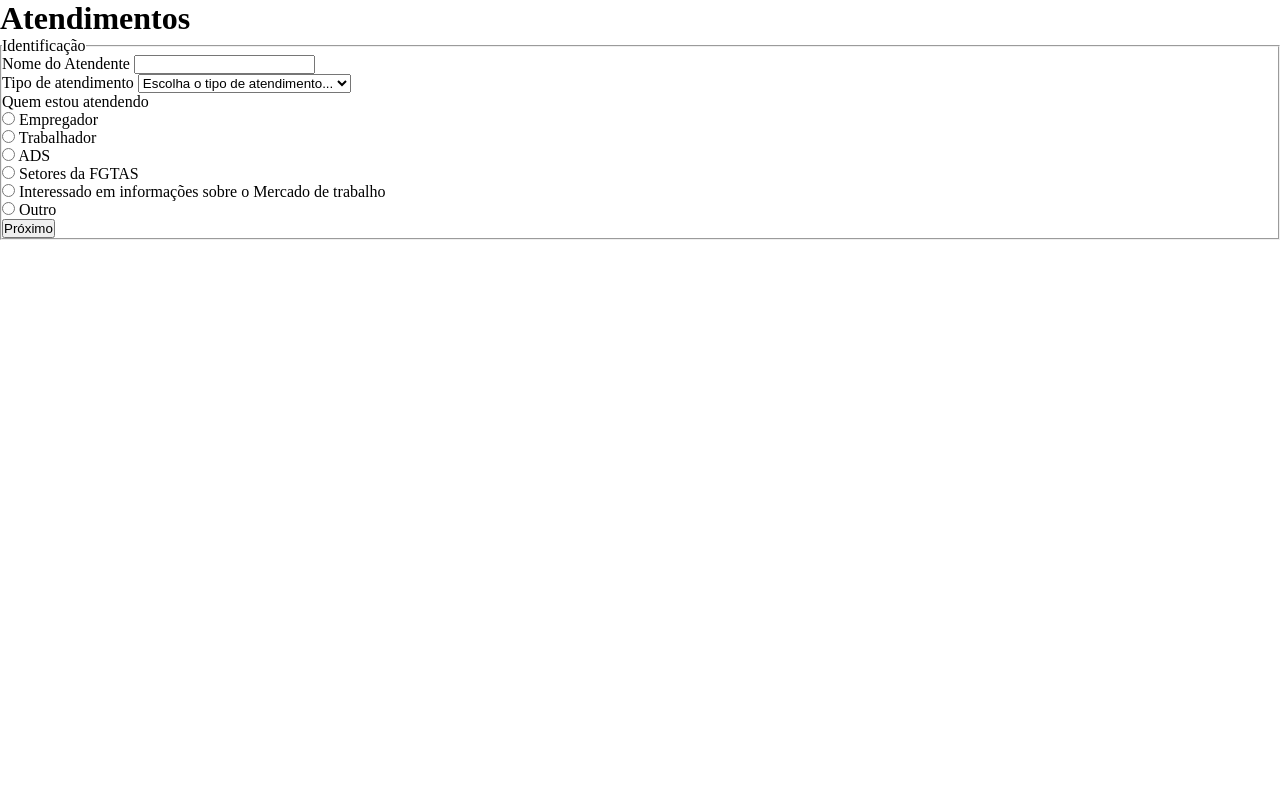
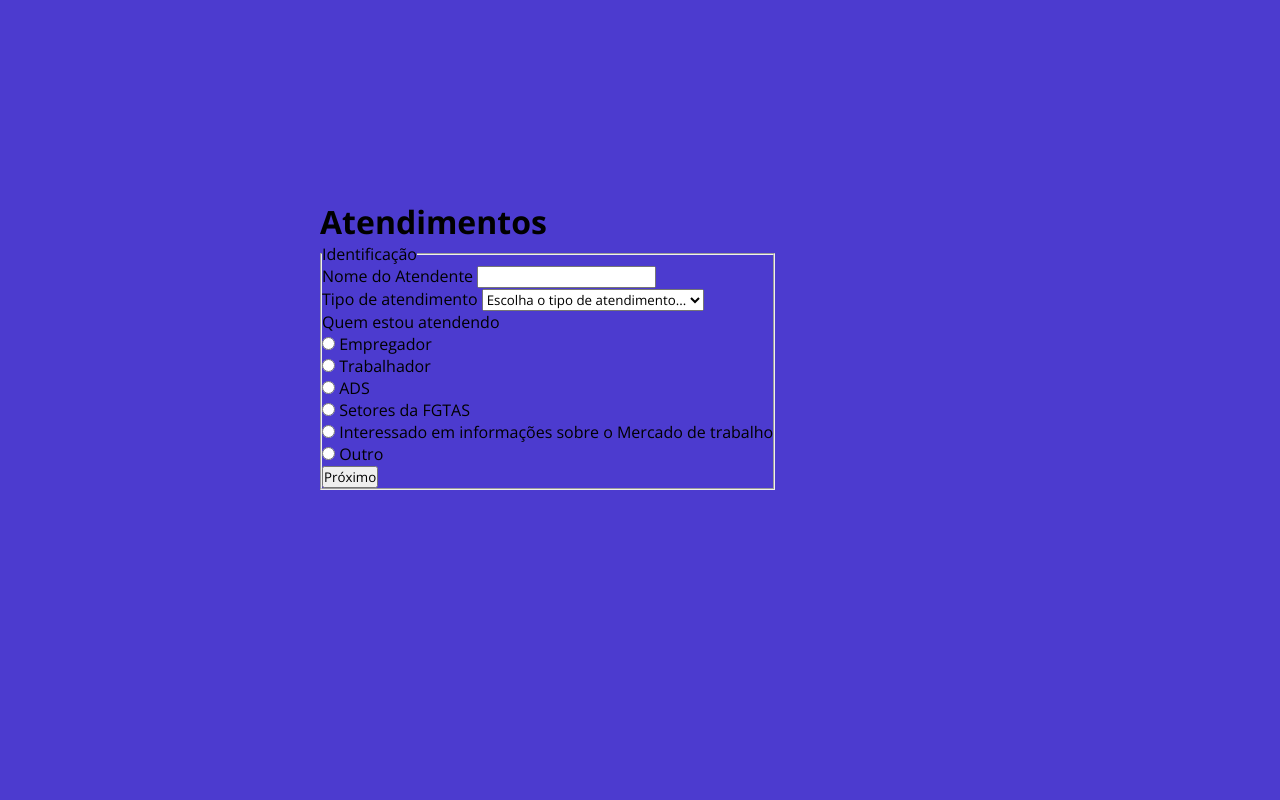
Before and after one commit to GusthavoSoares/registro_atendimento, a PHP site: page / in a window 1280 px wide. Run offline with PHP 8.4, Linux system fonts and the light colour scheme; some libraries are stand-ins or nearby versions.

Commit message:
Começando a estilização

```diff
--- a/view/estilos/principal.css
+++ b/view/estilos/principal.css
@@ -1,5 +1,42 @@
+@import url('https://fonts.googleapis.com/css2?family=Open+Sans:ital,wght@0,300..800;1,300..800&family=Roboto:ital,wght@0,100;0,300;0,400;0,500;0,700;0,900;1,100;1,300;1,400;1,500;1,700;1,900&display=swap');
+
+:root {
+    --cor_principal: #4C3BCF;
+    --cor_secundaria: #4B70F5;
+    --cor_tercearia: #3DC2EC;
+    --cor_destaque: #402E7A;
+    --fonte_texto: "Open Sans";
+    --fonte_titulo: "Roboto";
+    --tamanho_fonte_texto: 1.4rem;
+    --tamanho_fonte_titulo: 2rem;
+    --media-pocket: 360px;
+    --midia-celular: 680px;
+    --media-tablet: 960px;
+    --media-desktop: 1280px;
+
+}
+
+
 * {
     margin: 0;
     padding: 0;
     box-sizing: border-box;
+    font-family: var(--fonte_texto);
 }
+
+body,
+html {
+    height: 100%;
+}
+
+body {
+    background-color: var(--cor_principal);
+    position: relative;
+}
+
+.formulario {
+    position: absolute;
+    bottom: 0;
+    top: 25%;
+    left: 25%;
+}
--- a/view/index.php
+++ b/view/index.php
@@ -4,6 +4,7 @@
     <meta charset="UTF-8">
     <meta name="viewport" content="width=device-width, initial-scale=1.0">
     <link rel="stylesheet" href="./estilos/principal.css">
+    <link rel="stylesheet" href="./estilos/pagina-principal.css">
     <title>Cadastro de clientes</title>
 </head>
 <body>
```
